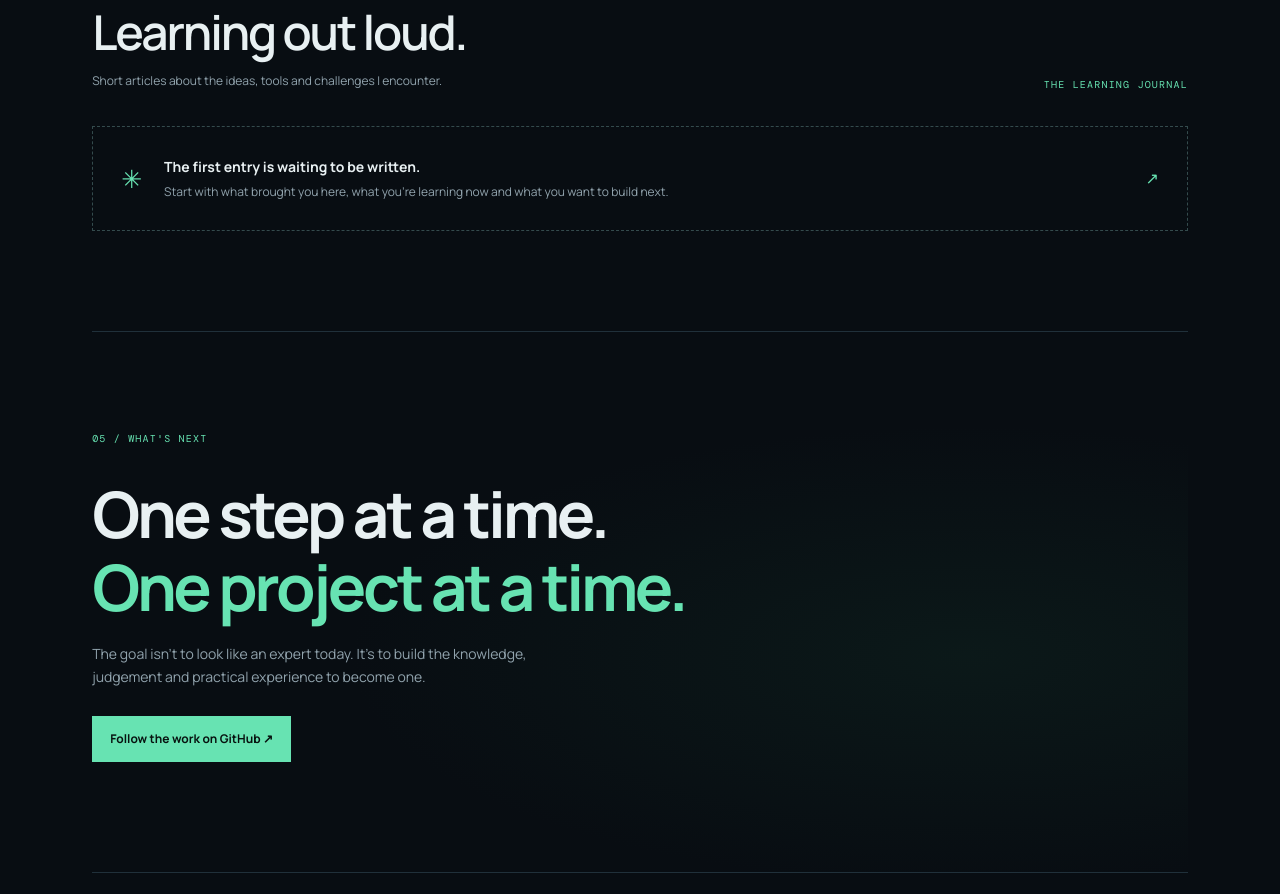
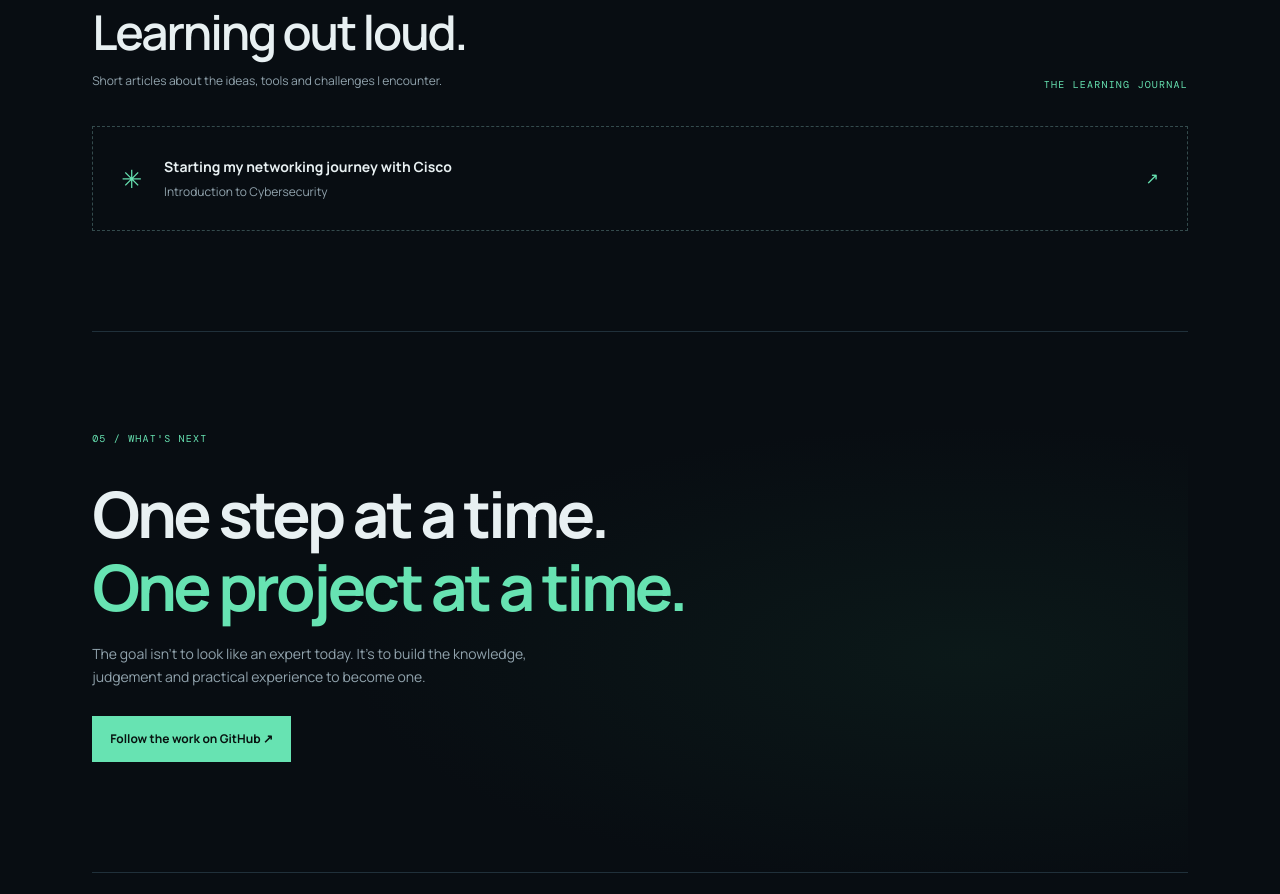
Before and after one commit to Viniciusbrog/viniciusbrog.github.io, a plain HTML site: page index.html in a window 1280 px wide. Shown: the part 3235-4129 px from the top of the page. Drawn offline with nearby package versions, Linux system fonts and the light colour scheme.

Commit message:
Add link to Cisco networking journey entry

```diff
--- a/index.html
+++ b/index.html
@@ -90,7 +90,14 @@
       <section class="section journal-section" id="journal">
         <div class="section-kicker">04 / FIELD NOTES</div>
         <div class="journal-heading"><div><h2>Learning out loud.</h2><p>Short articles about the ideas, tools and challenges I encounter.</p></div><span class="journal-label">THE LEARNING JOURNAL</span></div>
-        <div class="journal-empty"><span class="empty-symbol">✳</span><div><h3>The first entry is waiting to be written.</h3><p>Start with what brought you here, what you're learning now and what you want to build next.</p></div><span class="empty-arrow">↗</span></div>
+        <a class="journal-empty" href="https://viniciusbrog.github.io/journal/cisco-networking-academy.html">
+          <span class="empty-symbol">✳</span>
+          <div>
+            <h3>Starting my networking journey with Cisco</h3>
+            <p>Introduction to Cybersecurity</p>
+          </div>
+          <span class="empty-arrow">↗</span>
+        </a>
       </section>
 
       <section class="closing">
```
